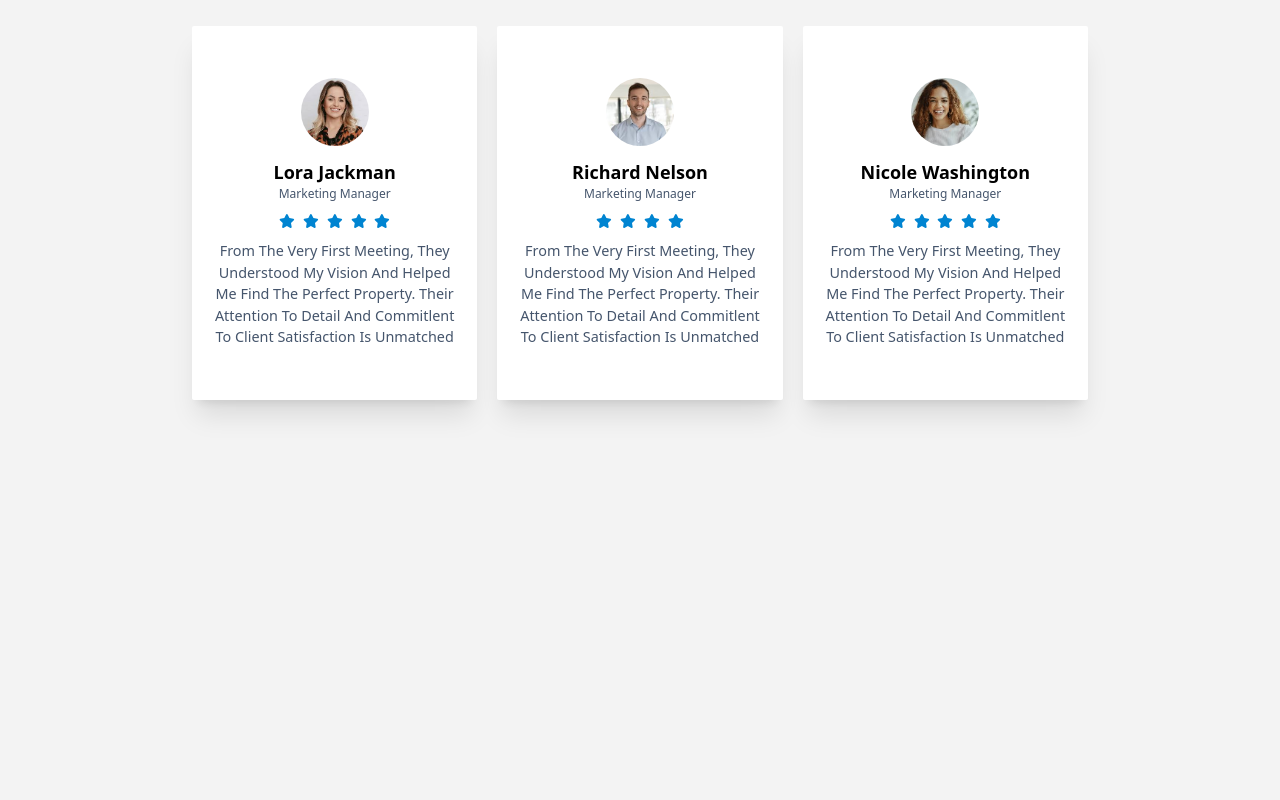
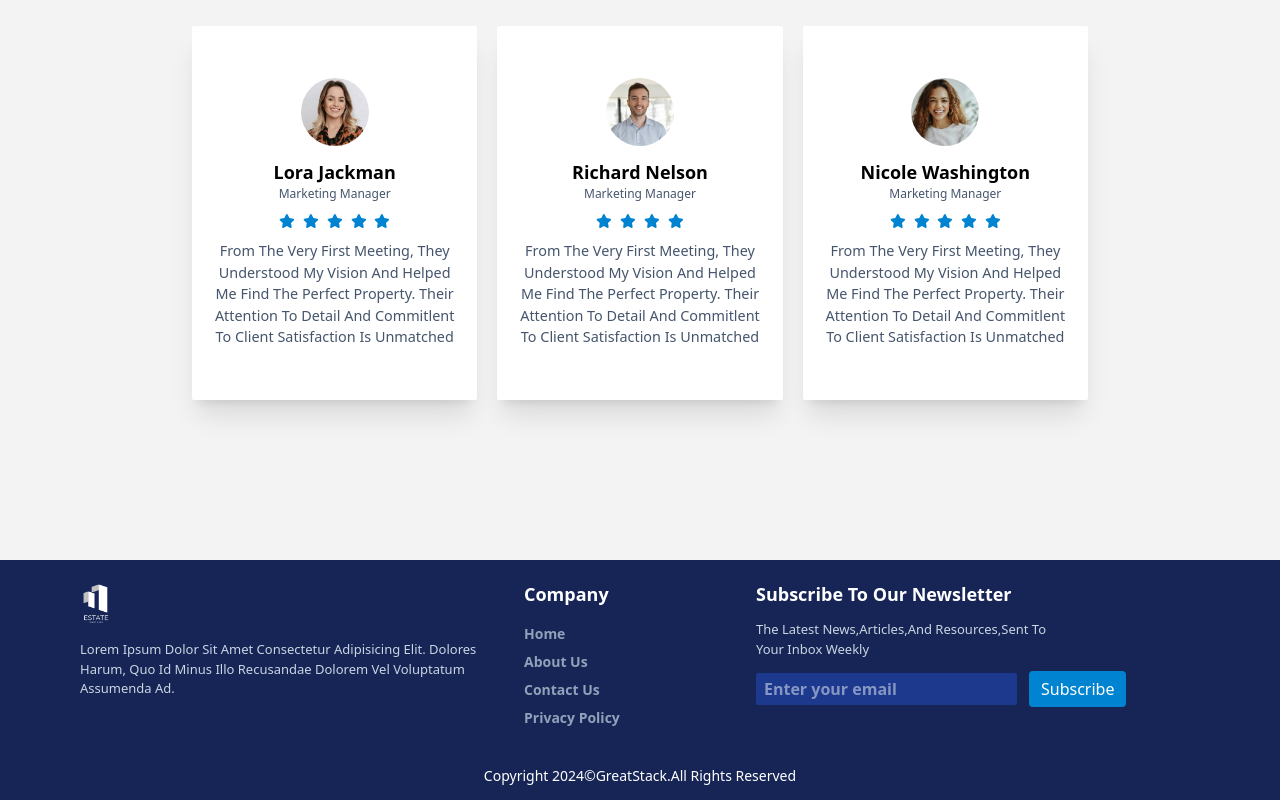
Before and after one commit to Haitam-Makhfi/Estate, a React (Vite) app: page / in a window 1280 px wide. Shown: the part 2318-3118 px from the top of the page. Before the commit the page ends 3076 px from the top, so only its background shows below. Built offline with nearby package versions, Linux system fonts and the light colour scheme.

Commit message:
finished the footer

```diff
--- a/src/App.tsx
+++ b/src/App.tsx
@@ -166,7 +166,7 @@ function App() {
             </div>
           </div>
         </section>
-        <section className="feedback pop-left capitalize w-[70%] my-15 mx-auto translate-x-[20%] min-h-[100vh]">
+        <section className="feedback pop-left capitalize w-[70%] mb-40 mx-auto translate-x-[20%]">
           <div className="title flex flex-col items-center mb-10">
             <h2>
               <b>customer</b>
@@ -247,6 +247,46 @@ function App() {
             </div>
           </div>
         </section>
+        <footer className="bg-blue-950 min-h-[30vh] grid grid-cols-[2fr_1fr_2fr] px-15 capitalize">
+          <div className="footer-main-content pt-2">
+            <img src={logo} alt="logo" className="w-18 h-18" />
+            <p className="text-slate-300 text-[13px] font-medium pl-5 w-[60ch]">
+              Lorem ipsum dolor sit amet consectetur adipisicing elit. Dolores
+              harum, quo id minus illo recusandae dolorem vel voluptatum
+              assumenda ad.
+            </p>
+          </div>
+          <div className="links pt-5 ">
+            <span className="text-white text-lg font-bold">company</span>
+            <ul className="capitalize text-slate-400 font-bold mt-3  text-sm leading-7 ">
+              <li>home</li>
+              <li>about us</li>
+              <li>contact us</li>
+              <li>privacy policy</li>
+            </ul>
+          </div>
+          <div className="subscription pt-5 ">
+            <span className="text-white text-lg font-bold">
+              subscribe to our newsletter
+            </span>
+            <p className="text-slate-300 text-[13px] w-[40ch] font-medium mt-3">
+              the latest news,articles,and resources,sent to your inbox weekly
+            </p>
+            <div className="wrap mt-3">
+              <input
+                type="email"
+                placeholder="Enter your email"
+                className="px-2 py-1 rounded-xs font-bold bg-blue-900 text-slate-100 outline-0"
+              />
+              <button className="cursor-pointer bg-sky-600 px-3 h-9 ml-3 text-white rounded-sm font-light">
+                Subscribe
+              </button>
+            </div>
+          </div>
+          <div className="cr text-center col-span-3 text-white text-sm font-light pt-5">
+            copyright 2024&copy;greatStack.all rights reserved
+          </div>
+        </footer>
       </main>
     </>
   );
```
